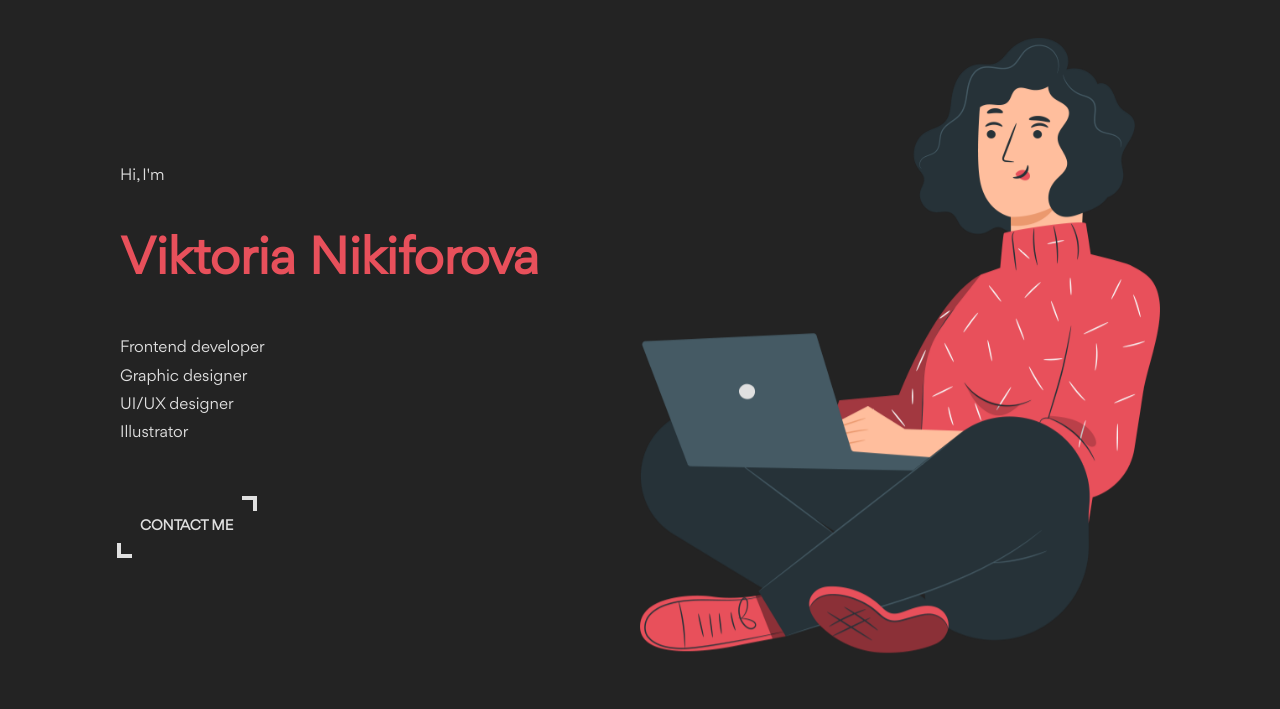
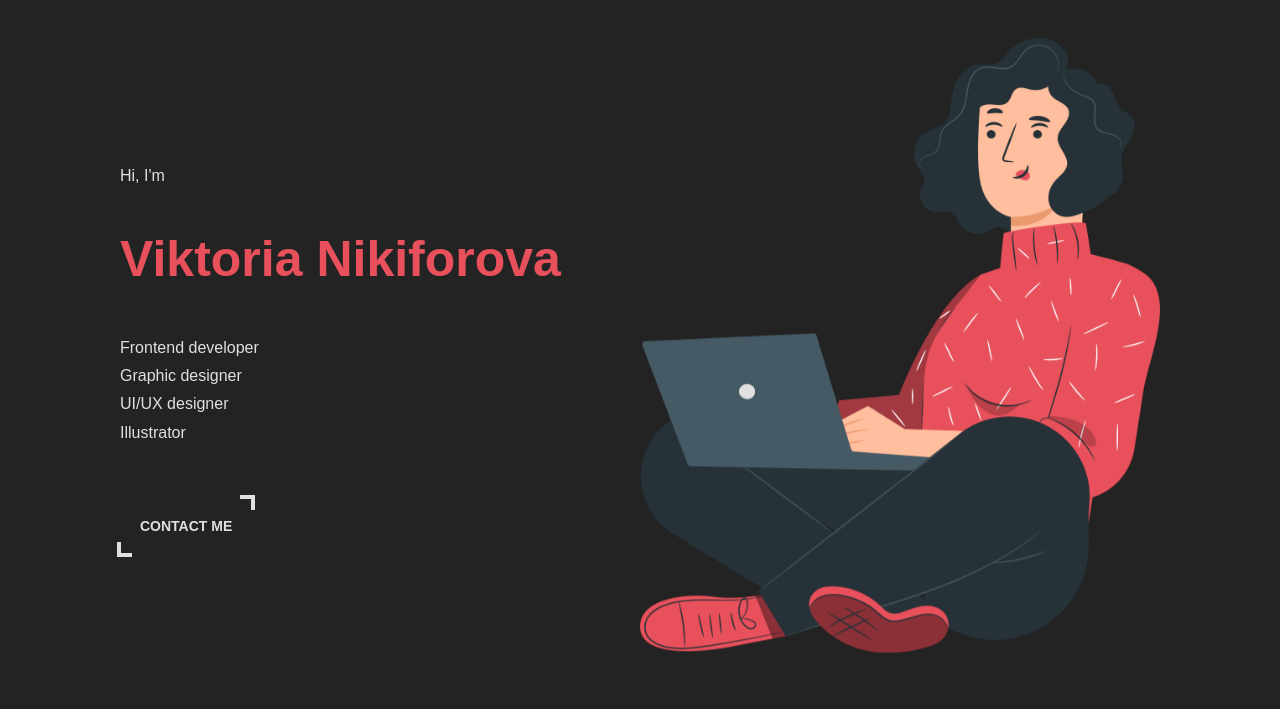
Before and after one commit to kuokyn/viktorianikiforova, a plain HTML site: page index.html in a window 1280 px wide. Shown: the part 91-800 px from the top of the page. Drawn offline with Linux system fonts and the light colour scheme.

Commit message:
Update style.css

```diff
--- a/css/style.css
+++ b/css/style.css
@@ -13,7 +13,7 @@
 }
 
 @font-face {
-  font-family: 'Gordita';
+  font-family: "Gordita", sans-serif;
   src: url(Gordita-Regular.ttf);
 }
 
```
